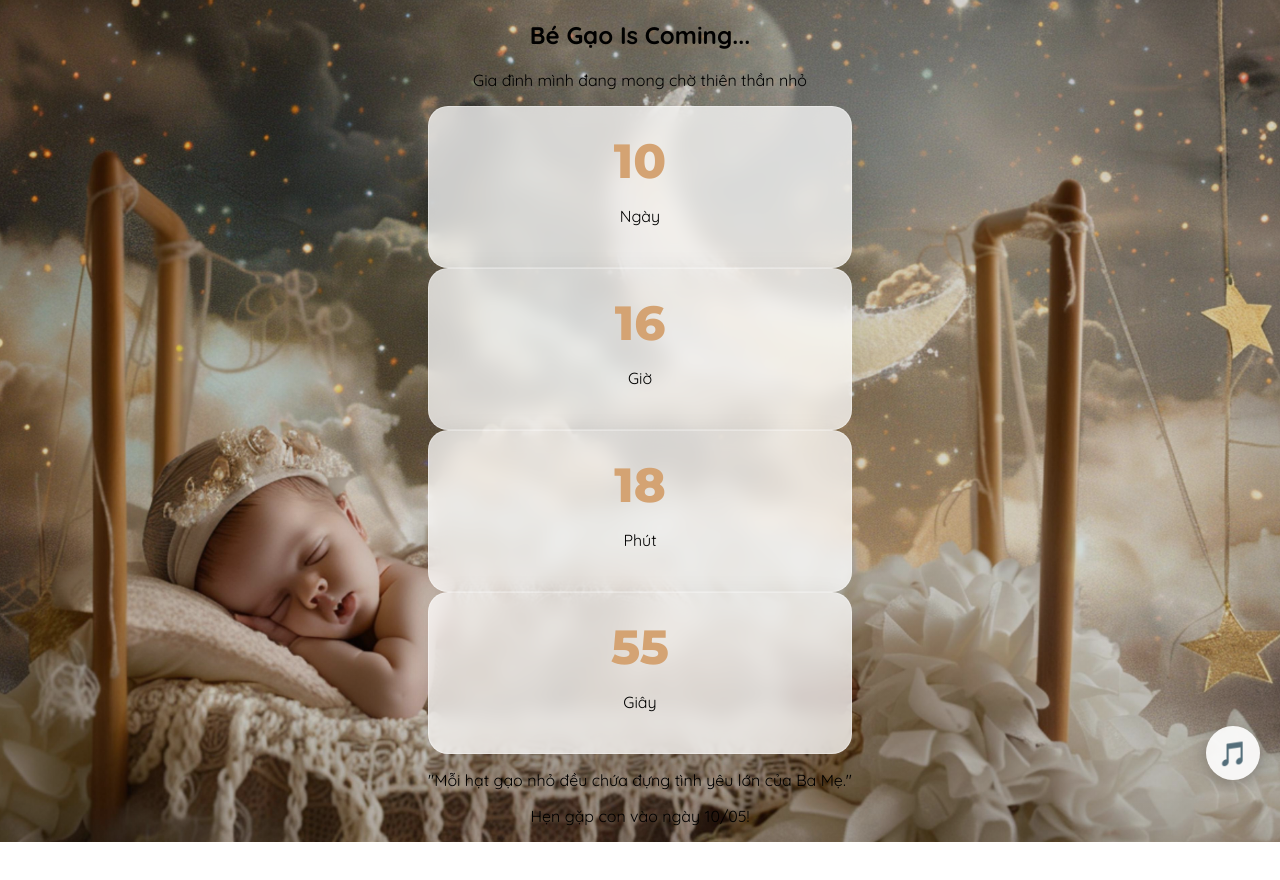
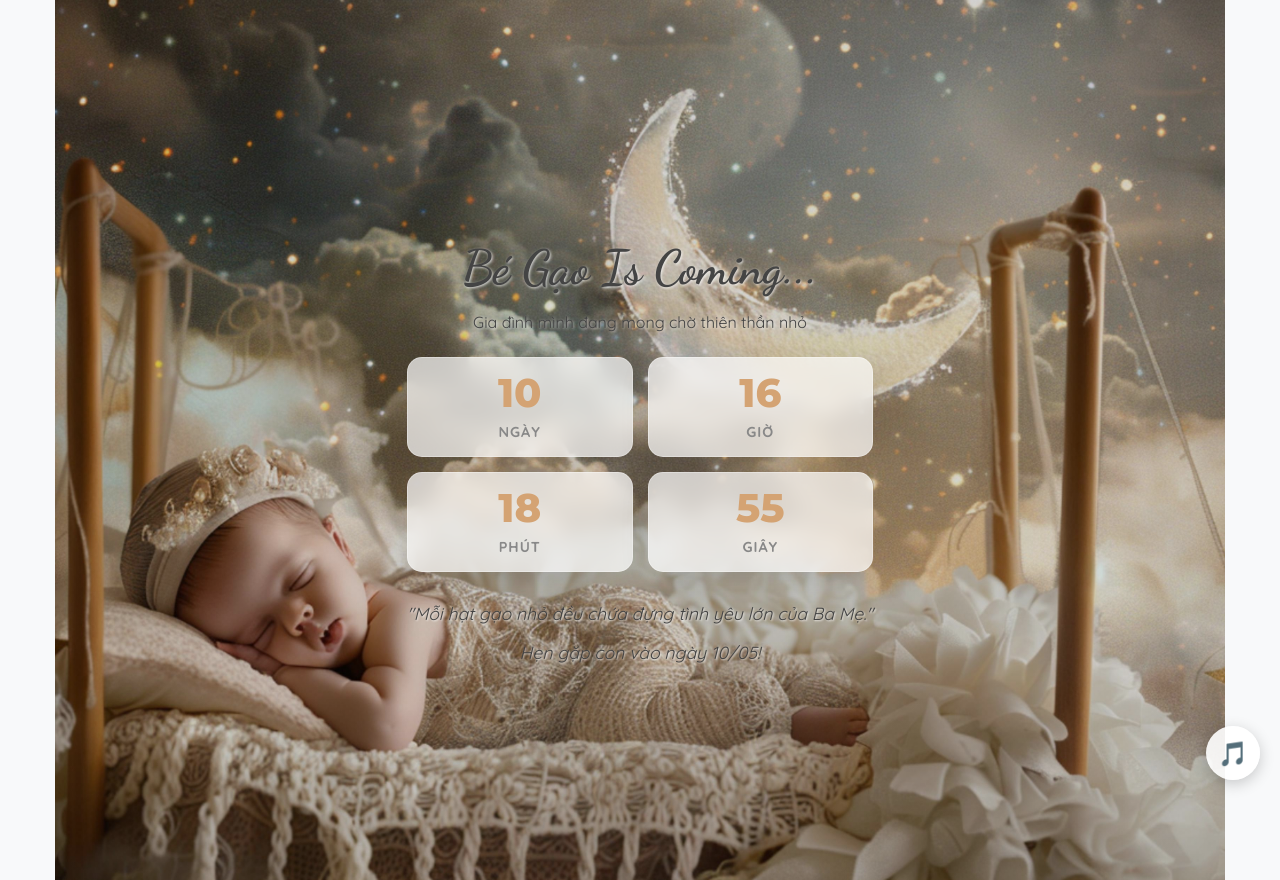
Before and after one commit to binhlqa01/gao1, a plain HTML site: page index.html in a window 1280 px wide. Before the commit the page ends 842 px from the top, so only its background shows below. Drawn offline with Linux system fonts and the light colour scheme.

Commit message:
Update style.css

```diff
--- a/style.css
+++ b/style.css
@@ -1,71 +1,128 @@
 /* --- CẤU HÌNH CHUNG --- */
+@import url('https://fonts.googleapis.com/css2?family=Dancing+Script:wght@700&family=Quicksand:wght@400;700&family=Montserrat:wght@800&display=swap');
+
 body, html {
     margin: 0;
     padding: 0;
-    font-family: 'Quicksand', sans-serif;
-    overflow-x: hidden;
+    font-family: 'Quicksand', sans-serif; /* Font chữ mặc định cho trang */
+    overflow-x: hidden; /* Ngăn chặn cuộn ngang trên mobile */
+    background-color: #f8f9fa; /* Màu nền dự phòng */
+}
+
+.container {
+    width: 100%;
+    max-width: 1200px; /* Giới hạn độ rộng trên màn hình máy tính */
+    margin: 0 auto;
+    padding: 0 15px;
+    box-sizing: border-box;
 }
 
 .hero {
     min-height: 100vh;
     width: 100%;
-    background: linear-gradient(rgba(0, 0, 0, 0.15), rgba(0, 0, 0, 0.15)),
-                url('background.jpg');
-    background-size: cover;
-    background-position: center;
-    background-attachment: fixed;
+
+    /* Ép ảnh ngang lấp đầy chiều cao nhưng căn giữa để không bị méo */
+    background-image: linear-gradient(rgba(0, 0, 0, 0.15), rgba(0, 0, 0, 0.15)),
+                      url('background.jpg');
+    background-size: cover; /* Phóng to để phủ kín, có thể cắt bớt hai bên */
+    background-position: center center; /* Luôn lấy phần trung tâm tấm ảnh */
+    background-attachment: scroll; /* Tắt fixed để mượt trên mobile */
+
     display: flex;
+    flex-direction: column;
     align-items: center;
     justify-content: center;
     text-align: center;
+    padding: 40px 0;
 }
 
-/* Hiệu ứng ô số trong suốt sang trọng */
+/* --- ĐIỀU CHỈNH FONT CHỮ --- */
+.title {
+    font-family: 'Dancing Script', cursive !important; /* Ép font cách điệu cho tiêu đề */
+    font-size: calc(1.8rem + 1.5vw) !important; /* Chữ tự co giãn */
+    color: #444; /* Màu chữ tiêu đề */
+    text-shadow: 1px 1px 3px rgba(255,255,255,0.8);
+    margin-bottom: 5px !important;
+}
+
+.subtitle {
+    font-size: 1rem !important;
+    color: #444;
+    font-weight: 500;
+    margin-bottom: 25px !important;
+    text-shadow: 1px 1px 3px rgba(255,255,255,0.8);
+}
+
+/* --- ĐIỀU CHỈNH Ô SỐ (COUNTDOWN) --- */
+#countdown {
+    display: grid !important; /* Dùng lưới 2x2 cho cả PC và Mobile */
+    grid-template-columns: repeat(2, 1fr) !important;
+    gap: 15px !important;
+    padding: 0 20px;
+    max-width: 100%;
+}
+
 .time-box {
-    background: rgba(255, 255, 255, 0.75);
+    /* Hiệu ứng ô số trong suốt, nền mờ (Glassmorphism) */
+    background: rgba(255, 255, 255, 0.7);
     backdrop-filter: blur(10px);
     -webkit-backdrop-filter: blur(10px);
-    padding: 25px 20px;
-    border-radius: 20px;
+
+    padding: 15px 10px !important;
+    border-radius: 15px !important;
     box-shadow: 0 10px 30px rgba(0, 0, 0, 0.1);
     border: 1px solid rgba(255, 255, 255, 0.3);
-    min-width: 110px;
 }
 
 .time-box span {
-    font-family: 'Montserrat', sans-serif;
-    font-size: 3rem;
+    font-family: 'Montserrat', sans-serif !important; /* Font chữ số cách điệu trên iPhone */
+    font-size: 2.5rem !important;
     font-weight: 800;
-    color: #d4a373;
+    color: #d4a373; /* Màu vàng đồng */
     display: block;
+    line-height: 1;
+    margin-bottom: 10px;
 }
 
-/* --- TỐI ƯU RIÊNG CHO ĐIỆN THOẠI (Dưới 768px) --- */
+.time-box p {
+    margin: 0;
+    font-size: 0.9rem;
+    color: #888;
+    font-weight: 600;
+    text-transform: uppercase;
+    letter-spacing: 1px;
+}
+
+/* --- LỜI NHẮN VÀ NÚT NHẠC --- */
+.message {
+    margin-top: 30px;
+    color: #444;
+    font-size: 1.1rem;
+    font-style: italic;
+    text-shadow: 1px 1px 2px rgba(255,255,255,0.8);
+    padding: 0 20px;
+}
+
+#music-control {
+    bottom: 20px !important;
+    right: 20px !important;
+    padding: 12px !important;
+    font-size: 24px !important;
+    background: rgba(255,255,255,0.9) !important;
+    box-shadow: 0 4px 15px rgba(0,0,0,0.2) !important;
+}
+
+/* --- TỐI ƯU CHO ĐIỆN THOẠI (Dưới 768px) --- */
 @media screen and (max-width: 768px) {
-    .hero {
-        background-attachment: scroll; /* Tắt fixed để mượt trên mobile */
-        padding: 20px 0;
-    }
-
     .title {
-        font-size: 2.5rem !important;
-        padding: 0 10px;
+        font-size: 2.2rem !important; /* Chỉnh tiêu đề vừa vặn trên điện thoại */
     }
 
     #countdown {
-        display: grid !important;
-        grid-template-columns: repeat(2, 1fr); /* Chia 2 cột đều nhau */
-        gap: 15px;
-        padding: 0 20px;
-        max-width: 100%;
-    }
-
-    .time-box {
-        min-width: unset !important;
-        padding: 15px 10px;
+        gap: 12px !important; /* Giảm khoảng cách ô số trên màn hình hẹp */
     }
 
     .time-box span {
-        font-size: 2.2rem !important;
+        font-size: 2.2rem !important; /* Chỉnh số vừa vặn hơn trên mobile */
     }
 }
```
